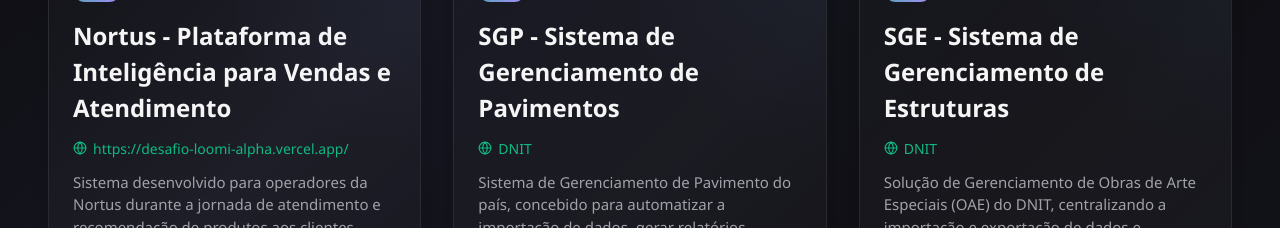
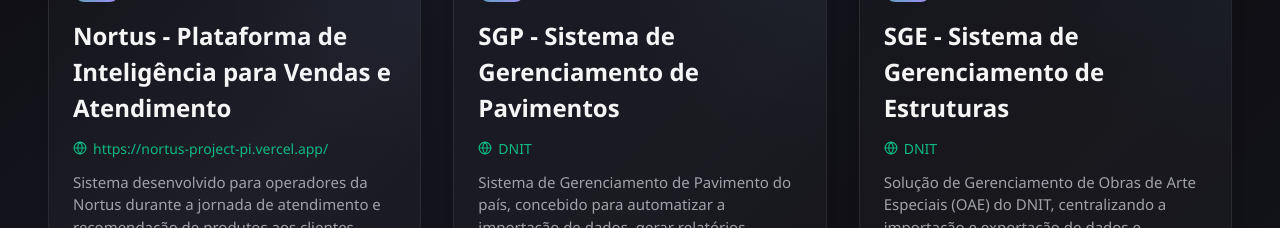
Before and after one commit to EmanuelBitenc/Portfolio-FrontEnd, a React (Vite) app: page / in a window 1280 px wide. Shown: the part 2760-2988 px from the top of the page. Built offline with nearby package versions, Linux system fonts and the light colour scheme.

Commit message:
feat: Add initial project data for portfolio projects.

```diff
--- a/src/components/Projects/data/dataProjects.ts
+++ b/src/components/Projects/data/dataProjects.ts
@@ -14,7 +14,8 @@
   {
     id: 1,
     name: "Nortus - Plataforma de Inteligência para Vendas e Atendimento",
-    website: "https://desafio-loomi-alpha.vercel.app/",
+    website: "https://nortus-project-pi.vercel.app/",
+    repository: "https://github.com/EmanuelBitenc/Nortus-project",
     description: [
       "Desenvolvimento de uma plataforma completa de gestão empresarial com foco em análise de KPIs e gerenciamento de tickets. O projeto implementa um sistema robusto de autenticação com NextAuth.js, incluindo validação de email, opção de visualizar/ocultar senha, funcionalidade 'Lembrar usuário', armazenamento seguro de tokens em cookies e persistência de dados do usuário em localStorage.",
       "Implementei um dashboard interativo de métricas principais (ARPU, Retenção, Churn, Conversão) utilizando ApexCharts para visualizações dinâmicas. A plataforma conta com mapas de clientes por região, mapas de impacto segmentado por tipo, tabelas avançadas com filtros e paginação, além de indicadores de crescimento percentual para análise de tendências.",
```
